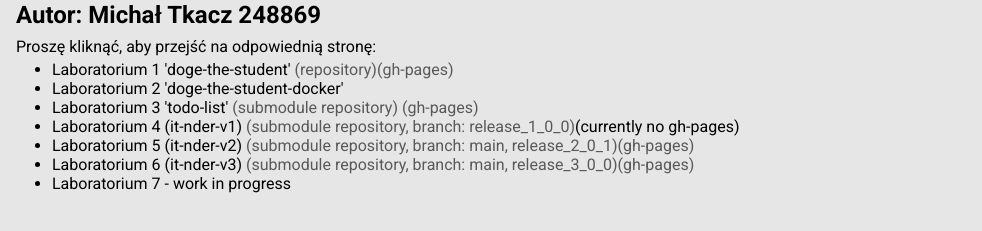
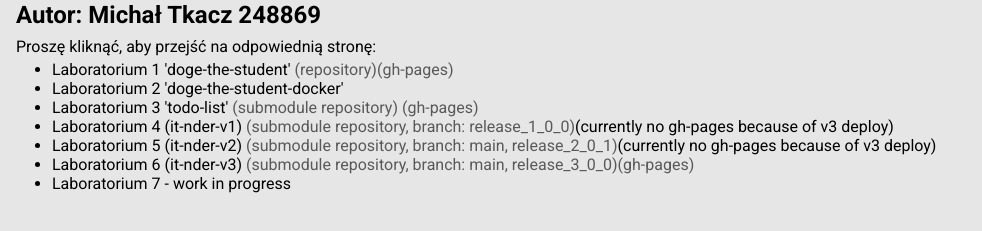
Before and after one commit to michaltkacz/piw-lab, a plain HTML site: page index.html in a window 1280 px wide. Shown: the part 61-292 px from the top of the page, without its empty margins (0-982 px from the left). Drawn offline with Linux system fonts and the light colour scheme.

Commit message:
lab list fix

```diff
--- a/index.html
+++ b/index.html
@@ -31,11 +31,10 @@
             </li>
             <li>Laboratorium 4 (it-nder-v1)<a href="https://github.com/michaltkacz/it-nder/tree/release_1_0_0">
                     (submodule
-                    repository, branch: release_1_0_0)</a>(currently no gh-pages)
+                    repository, branch: release_1_0_0)</a>(currently no gh-pages because of v3 deploy)
             </li>
             <li>Laboratorium 5 (it-nder-v2)<a href="https://github.com/michaltkacz/it-nder"> (submodule
-                    repository, branch: main, release_2_0_1)</a><a
-                    href="https://michaltkacz.github.io/it-nder/">(gh-pages)</a>
+                    repository, branch: main, release_2_0_1)</a>(currently no gh-pages because of v3 deploy)
             </li>
             <li>Laboratorium 6 (it-nder-v3)<a href="https://github.com/michaltkacz/it-nder"> (submodule
                     repository, branch: main, release_3_0_0)</a><a
```
